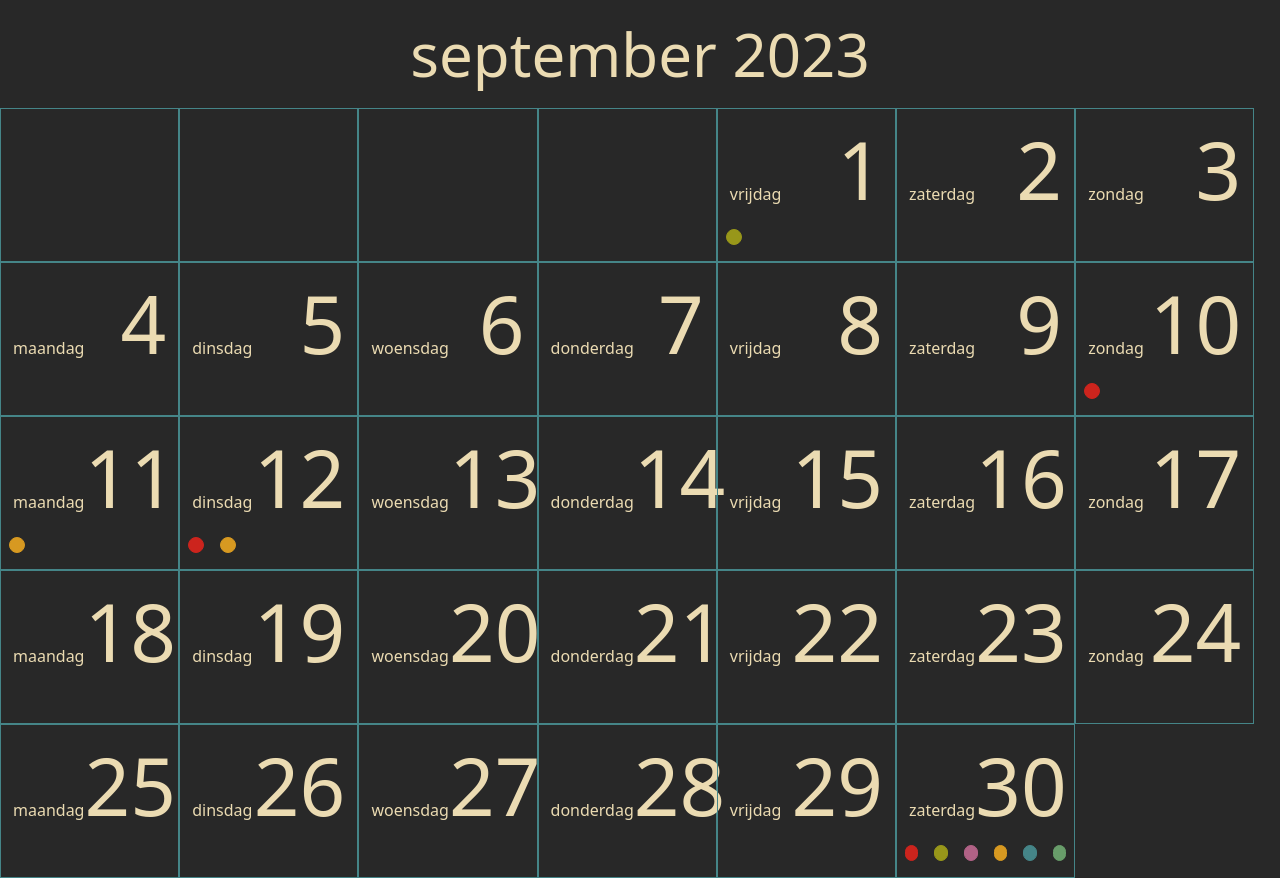
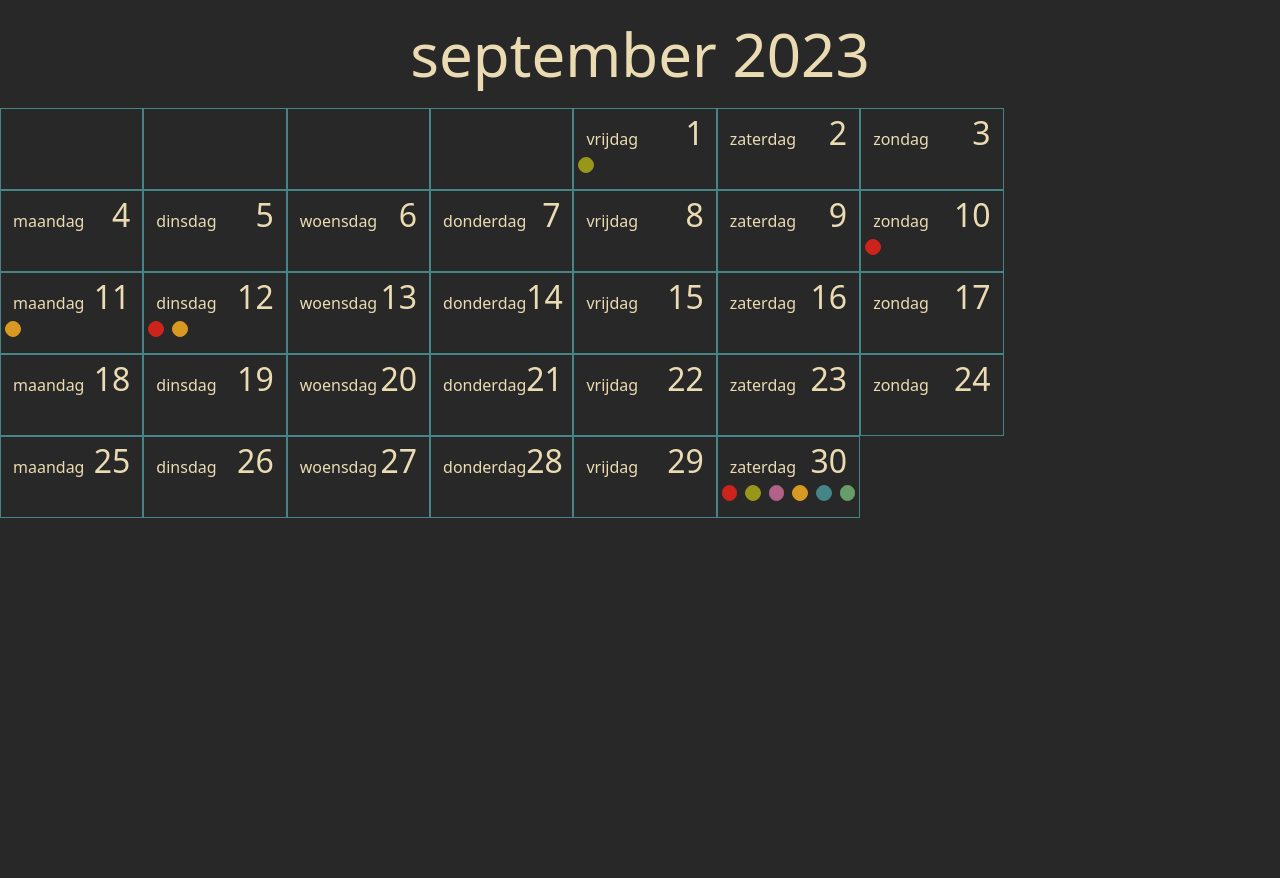
Before and after one commit to Fransz/ruimtes, a React (Create React App) app: page / in a window 1280 px wide. After the commit the page ends 800 px from the top, so only its background shows below. Built offline with nearby package versions, Linux system fonts and the light colour scheme; data requests are answered from the project's data file.

Commit message:
We have a list

```diff
--- a/rresvs.json
+++ b/rresvs.json
@@ -49,7 +49,7 @@
       "id": 6
     },
     {
-      "activity": "activity 10",
+      "activity": "activity 11",
       "date": "2023-09-30",
       "timestart": "13:00",
       "timeend": "14:00",
@@ -57,7 +57,7 @@
       "id": 7
     },
     {
-      "activity": "activity 10",
+      "activity": "activity 12",
       "date": "2023-09-30",
       "timestart": "13:00",
       "timeend": "14:00",
@@ -65,7 +65,7 @@
       "id": 8
     },
     {
-      "activity": "activity 10",
+      "activity": "activity 13",
       "date": "2023-09-30",
       "timestart": "13:00",
       "timeend": "14:00",
@@ -73,7 +73,7 @@
       "id": 9
     },
     {
-      "activity": "activity 10",
+      "activity": "activity 14",
       "date": "2023-09-30",
       "timestart": "13:00",
       "timeend": "14:00",
@@ -81,7 +81,7 @@
       "id": 10
     },
     {
-      "activity": "activity 10",
+      "activity": "activity 15",
       "date": "2023-09-30",
       "timestart": "13:00",
       "timeend": "14:00",
--- a/src/components/Month.jsx
+++ b/src/components/Month.jsx
@@ -1,9 +1,26 @@
 import useRresvContext from '../hooks/use-rresv-context'
 import MonthDay, { NoDay } from './MonthDay'
+import { useState } from 'react'
+import MonthList from './MonthList'
 
 const Month = ({ displayDate }) => {
+  const [showList, setShowList] = useState(false)
+  const [currentDate, setCurrentDate] = useState(null)
+  const [currentRoom, setCurrentRoom] = useState(null)
+
   const { rresvs } = useRresvContext()
 
+  const dayClickHandler = (e, d) => {
+    setShowList(true)
+    setCurrentDate(d)
+    setCurrentRoom("rode kamer")
+  }
+  const roomClickHandler = (e, d, r) => {
+    setShowList(true)
+    setCurrentDate(d)
+    setCurrentRoom(r)
+    e.stopPropagation()
+  }
   const first = new Date(
     Date.UTC(displayDate.getFullYear(), displayDate.getMonth(), 1)
   )
@@ -18,6 +35,11 @@ const Month = ({ displayDate }) => {
   // Rresvs this month;
   const mRresvs = rresvs.filter((r) => r.date >= first && r.date <= last)
 
+  // reservation on currentday/currentroom
+  const cRresvs = () => rresvs.filter(r =>
+    r.date.getTime() === currentDate.getTime() && r.room.replace(' ','') === currentRoom.replace(' ', '')
+  )
+
   // All days.
   let days = Array.from(
     new Array(last.getDate()),
@@ -29,6 +51,8 @@ const Month = ({ displayDate }) => {
         key={i}
         rresvs={mRresvs.filter((r) => r.date.getTime() === d.getTime())}
         date={d}
+        roomClickHandler={roomClickHandler}
+        dayClickHandler={dayClickHandler}
       />
     )
   })
@@ -39,9 +63,14 @@ const Month = ({ displayDate }) => {
   return (
     <>
       <div className='py-6 text-6xl text-center'>{header}</div>
-      <div className='flex flex-row flex-wrap'>
-        {befores}
-        {days}
+      <div className='flex'>
+        <div className='w-[80%] flex flex-row flex-wrap'>
+          {befores}
+          {days}
+        </div>
+        <div className='w-[20%]'>
+          {showList ? <MonthList rresvs={cRresvs()} room={currentRoom} date={currentDate} /> : null}
+        </div>
       </div>
     </>
   )
--- a/src/components/MonthDay.jsx
+++ b/src/components/MonthDay.jsx
@@ -1,19 +1,21 @@
-import classNames from 'classnames'
+import MonthDayRoom from './MonthDayRoom'
 
 const dFormat = new Intl.DateTimeFormat('nl-NL', { weekday: 'long' })
 
-const MonthDay = ({ rresvs, date }) => {
+const MonthDay = ({ rresvs, date, dayClickHandler, roomClickHandler }) => {
   const rooms = ['rode kamer', 'groene kamer', 'rose kamer', 'multiruimte', 'huiskamer', 'keuken']
   const rRooms = rooms
     .filter((r) => rresvs.some((rresv) => rresv.room === r))
-    .map((r) => r.replace(' ', ''))
-    .map((r) => <Room key={r} room={r} />)
+    .map((r) => {
+      const rr = r.replace(' ', '')
+      return <MonthDayRoom roomClickHandler={e => roomClickHandler(e, date, r)} key={rr} room={rr} />
+  })
 
   return (
-    <div className='w-[14%] border border-blue'>
+    <div onClick={e => dayClickHandler(e, date)} className='w-[14%] border border-blue'>
       <div className='flex items-baseline justify-between'>
         <div className='ml-3'>{dFormat.format(date)}</div>
-        <div className='mr-3 text-[5rem]'>{date.getDate()}</div>
+        <div className='mr-3 text-[2rem]'>{date.getDate()}</div>
       </div>
       <div className='flex justify-start min-h-[1rem] mb-4'>
         {rRooms}
@@ -25,21 +27,5 @@ const MonthDay = ({ rresvs, date }) => {
 const NoDay = () => {
   return <div className='w-[14%] border border-blue'>&nbsp;</div>
 }
-
-const Room = ({ room }) => {
-  const cls = classNames(
-    'w-4 h-4 mx-2 border rounded-full',
-    {
-      'border-red bg-red': room === 'rodekamer',
-      'border-green bg-green': room === 'groenekamer',
-      'border-purple bg-purple': room === 'rosekamer',
-      'border-yellow bg-yellow': room === 'multiruimte',
-      'border-blue bg-blue': room === 'huiskamer',
-      'border-aqua bg-aqua': room === 'keuken'
-    }
-  )
-  return <div className={cls} />
-}
-
 export { NoDay }
 export default MonthDay
--- /dev/null
+++ b/src/components/MonthDayRoom.jsx
@@ -0,0 +1,18 @@
+import classNames from 'classnames'
+
+const MonthDayRoom = ({ room, roomClickHandler }) => {
+  const cls = classNames(
+    'w-4 h-4 mx-1 border rounded-full',
+    {
+      'border-red bg-red': room === 'rodekamer',
+      'border-green bg-green': room === 'groenekamer',
+      'border-purple bg-purple': room === 'rosekamer',
+      'border-yellow bg-yellow': room === 'multiruimte',
+      'border-blue bg-blue': room === 'huiskamer',
+      'border-aqua bg-aqua': room === 'keuken'
+    }
+  )
+  return <div onClick={roomClickHandler} className={cls} />
+}
+
+export default MonthDayRoom
--- /dev/null
+++ b/src/components/MonthList.jsx
@@ -0,0 +1,22 @@
+const MonthList = ({ date, room, rresvs }) => {
+  const renderedItems = rresvs.map(r => <MonthListItem rresv={r} />)
+  return (
+    <>
+      <h1 className='text-xl text-center'>{`Bezetting ${room} op`}</h1>
+      <h1 className='text-xl text-center'>{ date.toLocaleDateString() }</h1>
+      <ul>{renderedItems}</ul>
+    </>
+  )
+}
+
+const MonthListItem = ({ rresv }) => {
+
+ return <li className='border-y-2 my-4 py-2'>
+   <div>{rresv.activity}</div>
+   <div>
+     <span className="pr-2">van:&nbsp;</span><span>{rresv.timestart}</span>
+     <span className="px-2">tot:&nbsp;</span><span>{rresv.timeend}</span>
+   </div>
+ </li>
+}
+export default MonthList;
```
